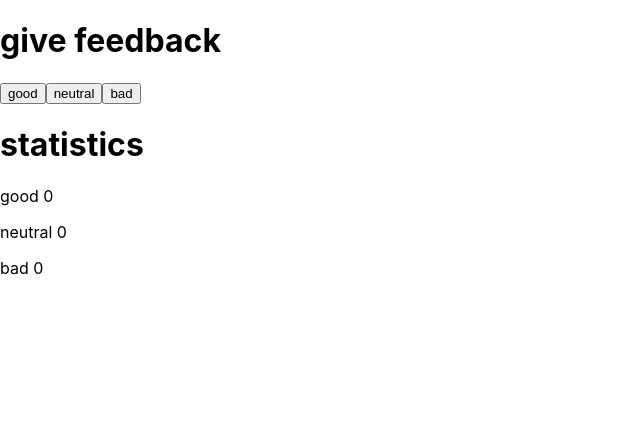
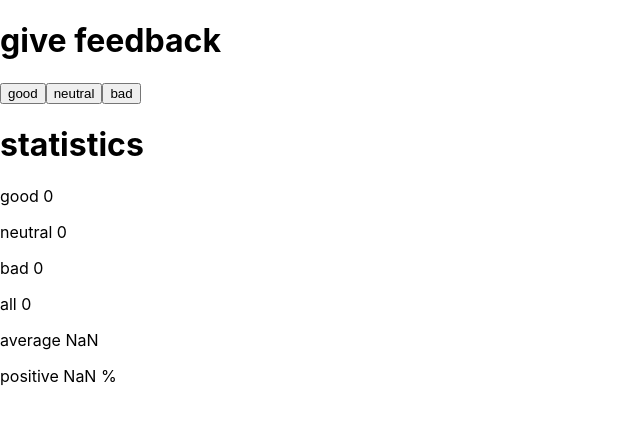
Before and after one commit to avreally/phonebook, a React (Create React App) app in the folder part1/unicafe/: page / in a window 1280 px wide. Shown: the top 422 px of the page, without its empty margins (0-640 px from the left). Built offline with nearby package versions, Linux system fonts and the light colour scheme; the HTML template or start-up script is replaced by a standard one.

Commit message:
1.7 unicafe step2

```diff
--- a/part1/unicafe/src/App.js
+++ b/part1/unicafe/src/App.js
@@ -1,4 +1,11 @@
 import React, { useState } from 'react';
+
+const labelGood = 'good'
+const labelNeutral = 'neutral'
+const labelBad = 'bad'
+const labelAll = 'all'
+const labelAverage = 'average'
+const labelPositive = 'positive'
 
 const Header = (props) => {
   return (
@@ -27,9 +34,12 @@ const Stats = (props) => {
 const Details = (props) => {
   return (
     <div>
-      <Stats text={props.labelGood} total={props.totalGood}/>
-      <Stats text={props.labelNeutral} total={props.totalNeutral}/>
-      <Stats text={props.labelBad} total={props.totalBad}/>
+      <Stats text={labelGood} total={props.totalGood}/>
+      <Stats text={labelNeutral} total={props.totalNeutral}/>
+      <Stats text={labelBad} total={props.totalBad}/>
+      <Stats text={labelAll} total={props.totalAll}/>
+      <Stats text={labelAverage} total={props.average}/>
+      <Stats text={labelPositive} total={props.positive}/>
     </div>
   )
 }
@@ -40,9 +50,9 @@ const App = () => {
   const [neutral, setNeutral] = useState(0)
   const [bad, setBad] = useState(0)
 
-  const labelGood = 'good'
-  const labelNeutral = 'neutral'
-  const labelBad = 'bad'
+  const totalAll = good + neutral + bad
+  const average = (good - bad) / totalAll
+  const positive = good / totalAll * 100 + ' %'
 
   const feedbackGood = () => setGood(good + 1)
   const feedbackNeutral = () => setNeutral(neutral + 1)
@@ -64,12 +74,13 @@ const App = () => {
       />
       <Header text='statistics' />
       <Details
-        labelGood={labelGood}
-        labelNeutral={labelNeutral}
-        labelBad={labelBad}
         totalGood={good}
         totalNeutral={neutral}
-        totalBad={bad}/>
+        totalBad={bad}
+        totalAll={totalAll}
+        average={average}
+        positive={positive}
+        />
     </div>
   )
 }
```
